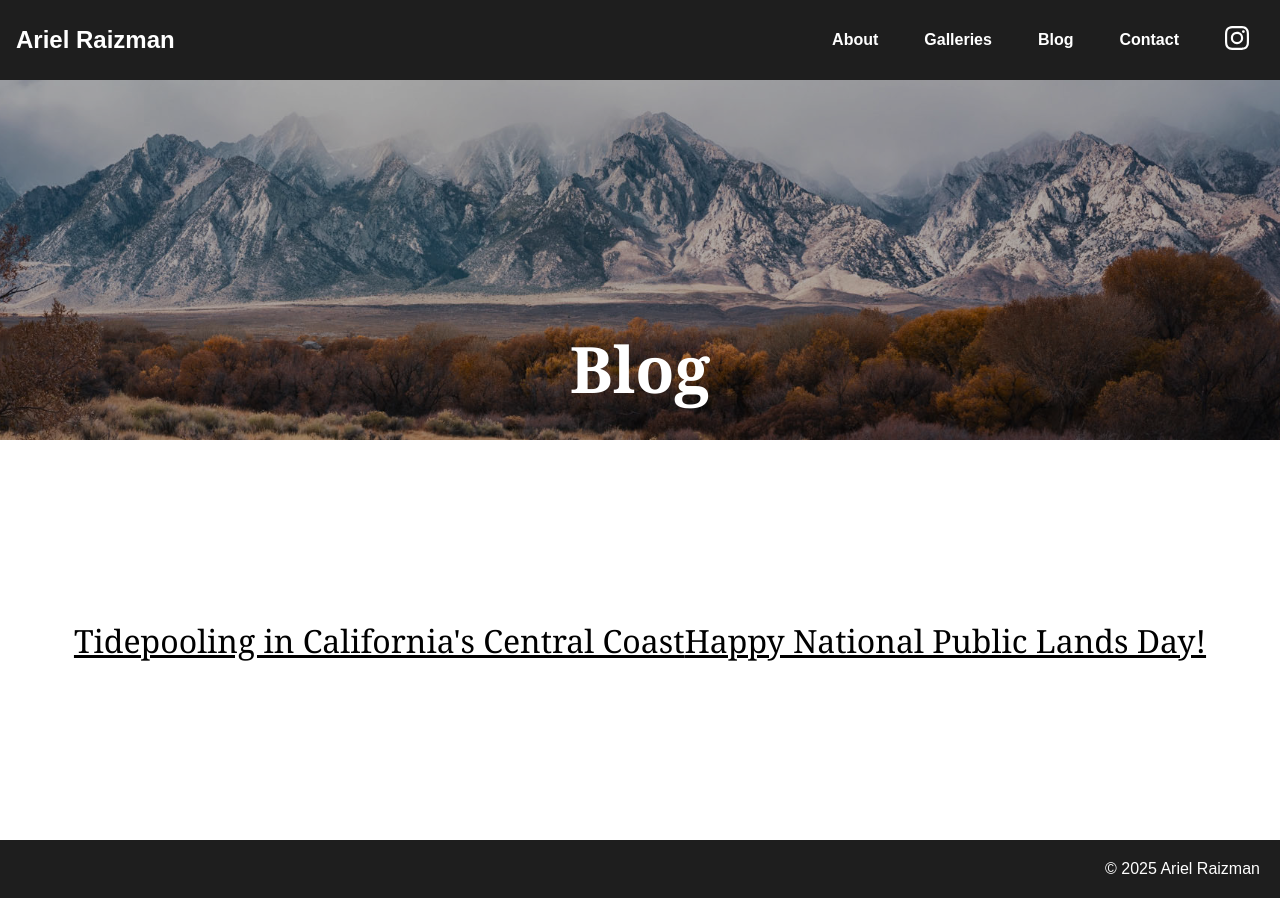
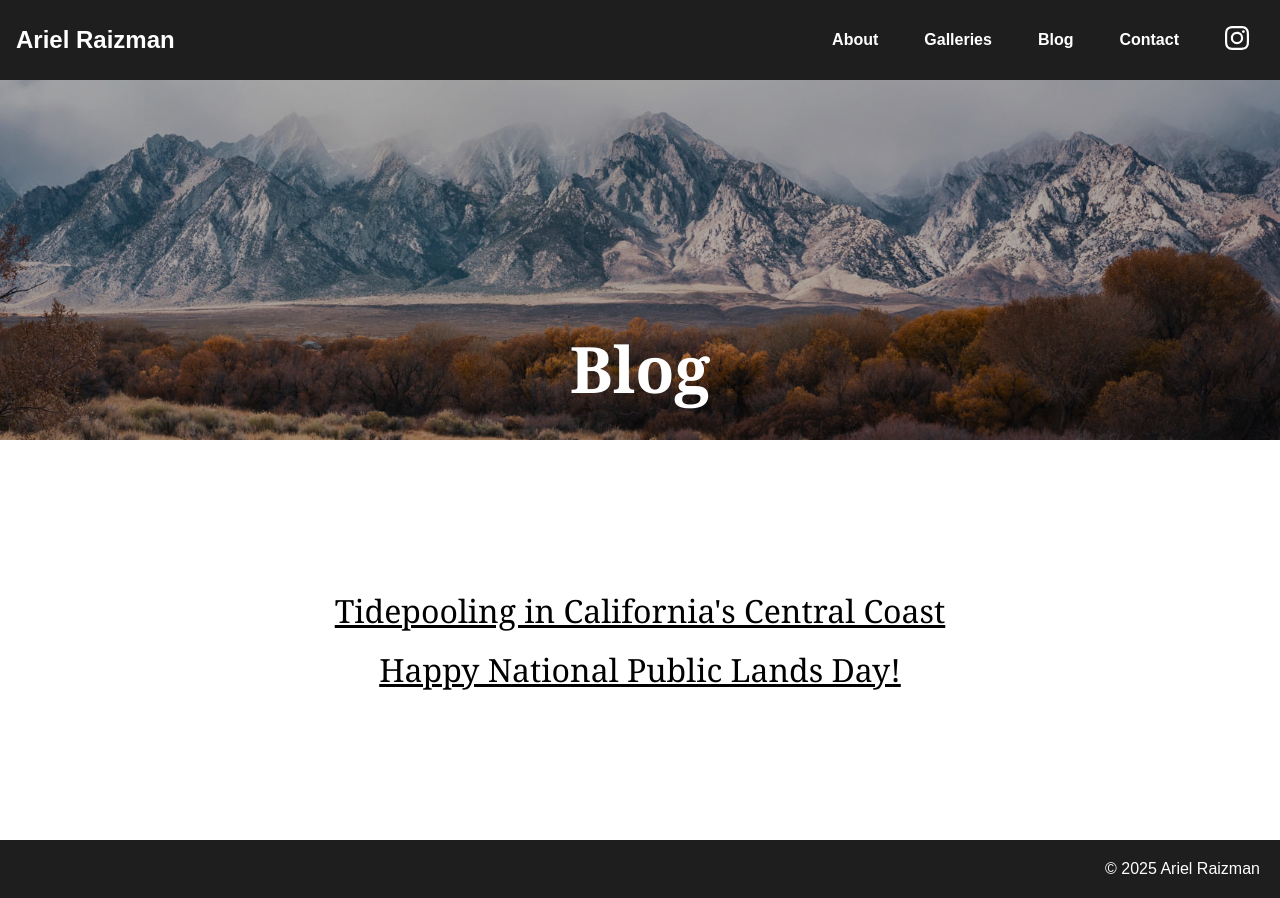
Before and after one commit to ArielRaizman/ArielRaizman.github.io, a SvelteKit app: page /blog in a window 1280 px wide. Built offline with nearby package versions, Linux system fonts and the light colour scheme.

Commit message:
blog lines now on 2 lines

```diff
--- a/src/routes/blog/+page.svelte
+++ b/src/routes/blog/+page.svelte
@@ -22,12 +22,17 @@
   @import '../../lib/assets/styles/styles.css';
   section {
     display: flex;
+    flex-direction: column;
+    gap: 1rem;
     justify-content: center;
     align-items: center;
     height: 50vh;
+    padding: 2rem 0;
+    text-align: center;
   }
   p {
     font-size: 2rem;
+    margin: 0;
   }
   .underline {
     text-decoration: underline;
```
Also changed, not shown: 1 other file (tests, documents, lock files or other folders).
